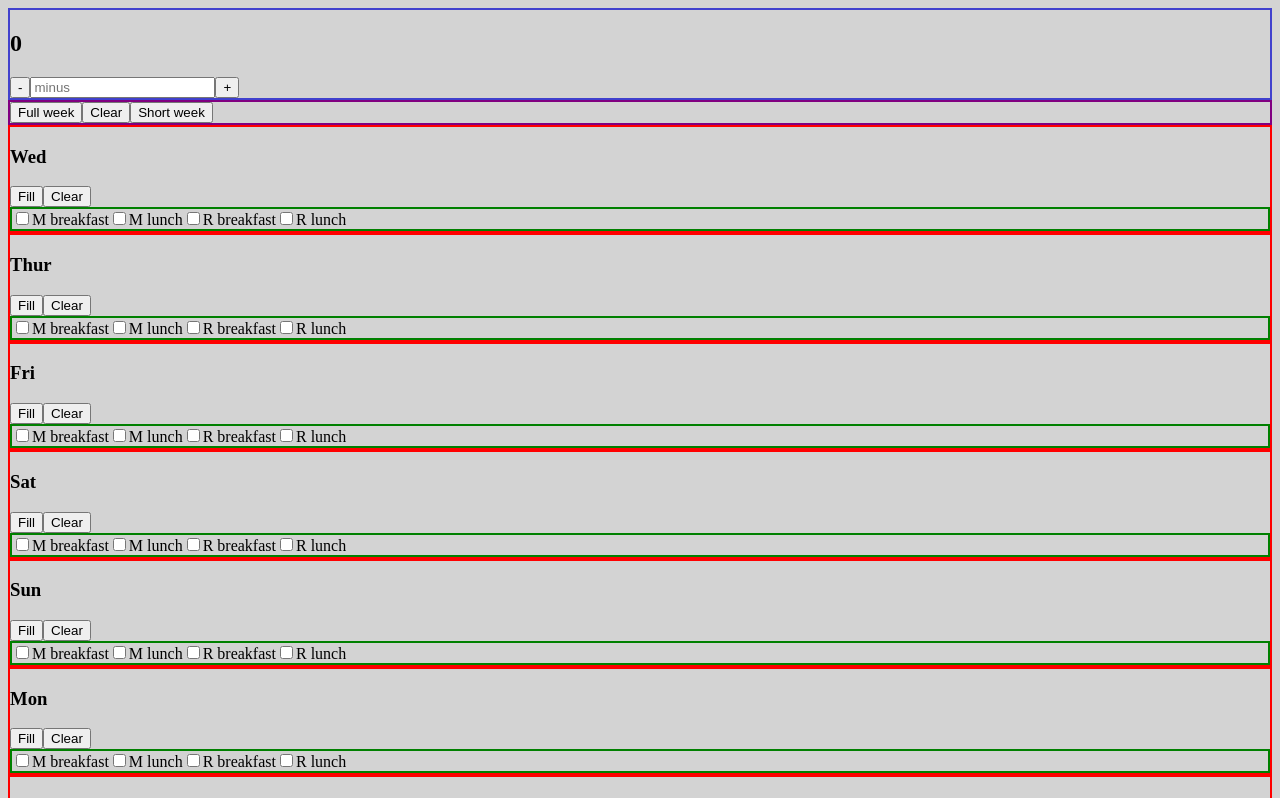
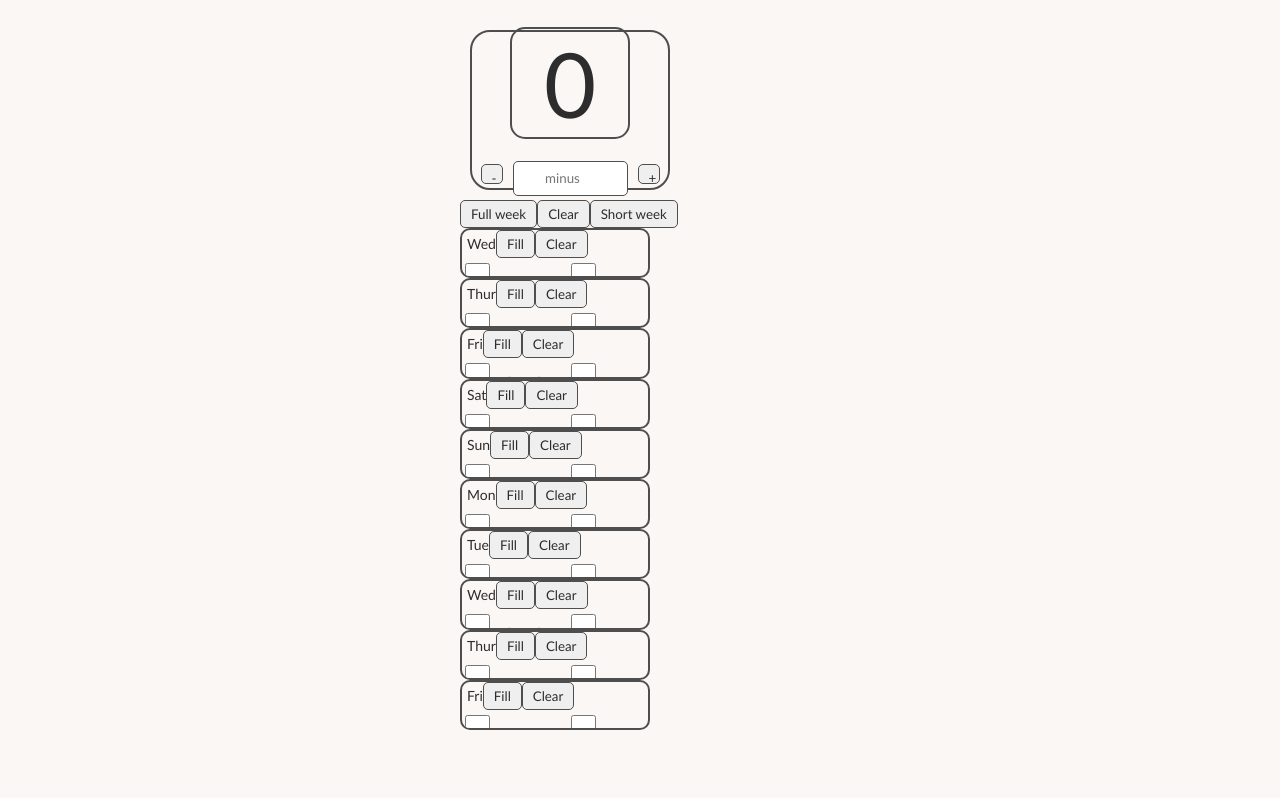
Before and after one commit to MsFairyViolet/AppleCounterReact, a Next.js app: page / in a window 1280 px wide. Shown: the top 798 px of the page. Built offline with nearby package versions, Linux system fonts and the light colour scheme.

Commit message:
CSS WIP
Remove absolute values, change to moving values
Make sure days go in pairs, then in columns

```diff
--- a/src/app/components/Counter.js
+++ b/src/app/components/Counter.js
@@ -11,7 +11,7 @@ export default function Counter({ count, inputValue, setInputValue }) {
             alert("No negative negatives")
             return
         }
-       setInputValue(value)
+        setInputValue(value)
     }
 
     const onDecrement = () => {
@@ -27,11 +27,16 @@ export default function Counter({ count, inputValue, setInputValue }) {
     }
 
     return (
-        <div className="counter">
-            <h2>{count}</h2>
-            <button onClick={onDecrement}>-</button>
-            <input type="number" placeholder="minus" value={inputValue} onChange={handleInputChange} />
-            <button onClick={onIncrement}>+</button>
+        <div className="counter-container">
+            <div className="apple-count">
+                {count}
+            </div>
+            <div className="substract-container">
+                <button className="plus-btn" onClick={onDecrement}>-</button>
+                <input className="substract-number" type="number" placeholder="minus" value={inputValue} onChange={handleInputChange} />
+                <button className="minus-btn" onClick={onIncrement}>+</button>
+            </div>
         </div>
+
     )
 }
--- a/src/app/components/Day.js
+++ b/src/app/components/Day.js
@@ -10,13 +10,10 @@ export default function Day({ index, name, day, setDays }) {
 
     const fillDay = (index) => {
         setDays((prevDays) => {
-            console.log("Before update:", prevDays);
-
             const newDays = prevDays.map((d, i) =>
                 i === index ? { ...d, MB: true, ML: true, RB: true, RL: true } : d
             );
 
-            console.log("After update:", newDays);
             return newDays;
         });
     };
@@ -25,17 +22,17 @@ export default function Day({ index, name, day, setDays }) {
     const clearDay = (index) => {
         setDays((prevDays) =>
             prevDays.map((d, i) =>
-                i === index ? { ...d, MB: false, ML: false, RB: false, RL: false} : d
+                i === index ? { ...d, MB: false, ML: false, RB: false, RL: false } : d
+            )
         )
-    )
     }
 
     return (
         <div className="day">
-            <h3>{name}</h3>
-
-            <button onClick={() => fillDay(index)}>Fill</button>
-            <button onClick={() => clearDay(index)}>Clear</button>
+            <div className="day-side">{name}
+                <button onClick={() => fillDay(index)}>Fill</button>
+                <button onClick={() => clearDay(index)}>Clear</button>
+            </div>
 
             <div className="checkboxes">
                 <label><input type="checkbox" checked={day.MB} onChange={() => handleCheckboxChange("MB")} />M breakfast</label>
--- a/src/app/globals.css
+++ b/src/app/globals.css
@@ -1,19 +1,136 @@
-body {
-  background-color: lightgray;
+:root {
+    --background-color: rgb(251, 247, 245);
+    --secondary-color: rgb(255, 255, 255);
+    --line-color: rgb(79, 78, 78);
+    --text-color: rgb(45, 45, 45);
+    --marieke-color: rgb(99, 24, 131);
+    --robin-color: rgb(36, 36, 177);
+    --error-color: rgb(141, 8, 8);
+    --box-border-color: #8f8f9d;
 }
 
-.counter{
-  border: 2px solid rgb(64, 64, 205)
+* {
+    margin: 0;
+    padding: 0;
+    box-sizing: border-box;
+    font-family: 'Trebuchet MS', Arial, sans-serif;
+    color: var(--text-color)
 }
 
-.day{
-  border: 2px solid red
+body {
+    width: 100%;
+    height: 100%;
+    display: flex;
+    justify-content: center;
+    align-items: center;
+    background-color: var(--background-color);
 }
 
-.week-control{
-  border: 2px solid purple
+.page {
+    width: 400px;
+    height: 750px;
+    display: flex;
+    flex-direction: column;
+    justify-content: flex-start;
+    padding: 20px;
+    border-radius: 10px;
 }
 
-.checkboxes{
-  border: 2px solid green
+/* Counter and apple count styles */
+.counter-container {
+    border: 2px solid var(--line-color);
+    border-radius: 20px;
+    width: 100%;
+    max-width: 200px;
+    height: 160px;
+    margin: 10px;
+    display: flex;
+    flex-direction: column;
+    justify-content: center;
+    align-items: center;
 }
+
+.apple-count {
+    width: 120px;
+    height: 120px;
+    border: 2px solid var(--line-color);
+    border-radius: 15px;
+    font-size: 90px;
+    margin: 12px;
+    display: flex;
+    justify-content: center;
+    align-items: center;
+}
+
+.substract-number {
+    width: 115px;
+    height: 35px;
+    border: 1.5px solid var(--line-color);
+    border-radius: 5px;
+    text-align: center;
+    margin: 10px;
+}
+
+.substract-container {
+    gap: 8px;
+    flex-direction: row;
+}
+
+/* Button styles */
+button {
+    cursor: pointer;
+    border-radius: 5px;
+    border: 1.5px solid var(--line-color);
+    padding: 5px 10px;
+}
+
+.plus-btn,
+.minus-btn {
+    height: 20px;
+    width: 20px;
+}
+
+/* Day styles */
+.day {
+    border: 2px solid var(--line-color);
+    border-radius: 10px;
+    width: 190px;
+    height: 105px;
+    padding: 0px 3px;
+    gap: 5px;
+    font-size: 12px;
+    display: flex;
+    flex-direction: column;
+    overflow: hidden;
+}
+
+.day-side {
+    font-size: 14px;
+    width: 48px;
+    height: 100%;
+    border-right: 1.5px solid var(--line-color);
+    padding: 0px 2px;
+    white-space: nowrap;
+}
+
+/* Label and button inside day */
+.day label {
+    margin-bottom: 15px;
+    font-size: 15px;
+    font-weight: bold;
+}
+
+/* Input styles for day */
+.day input {
+    width: 25px;
+    height: 25px;
+}
+
+/* Specific color overrides */
+.marieke input {
+    accent-color: var(--marieke-color);
+}
+
+.robin input {
+    accent-color: var(--robin-color);
+}
--- a/src/app/page.js
+++ b/src/app/page.js
@@ -92,7 +92,6 @@ export default function Home() {
 
     const inputNumber = Number(inputValue) || 0
     const newCount = totalChecked - inputNumber
-    console.log("New Count:", newCount)
 
     if (newCount > 99) {
       alert("Crazy amount of apples")
@@ -103,16 +102,15 @@ export default function Home() {
   }
 
   useEffect(() => {
-    console.log("Days state changed:", days)
     updateCount()
   }, [days, inputValue])
 
   return (
-    <div>
-      <Counter count={count} updateCount={updateCount} inputValue={inputValue} setInputValue={setInputValue}/>
-      < WeekControl setDays={setDays} setInputValue={setInputValue}/>
+    <div className="page">
+      <Counter count={count} updateCount={updateCount} inputValue={inputValue} setInputValue={setInputValue} />
+      < WeekControl setDays={setDays} setInputValue={setInputValue} />
       {days.map((day, index) => {
-        return <Day key={index} index={index} name={day.name} day={day} setDays={setDays}/>
+        return <Day key={index} index={index} name={day.name} day={day} setDays={setDays} />
       })}
 
     </div>
--- /dev/null
+++ b/src/app/temp css.css
@@ -0,0 +1,89 @@
+/* Media Queries for responsiveness */
+@media screen and (min-width: 1000px) {
+    main {
+        transform: scale(1.3);
+        transform-origin: top center;
+    }
+
+    .counter-container {
+        width: 200px;
+        height: 160px;
+    }
+
+    .apple-count {
+        font-size: 90px;
+    }
+
+    .substract-number {
+        width: 115px;
+    }
+}
+
+@media screen and (max-width: 1000px) {
+    main {
+        transform: scale(1.0);
+        margin: 0;
+    }
+
+    .counter-container {
+        width: 170px;
+        height: 130px;
+    }
+
+    .apple-count {
+        width: 100px;
+        height: 90px;
+        font-size: 60px;
+    }
+
+    .substract-number {
+        width: 90px;
+    }
+}
+
+.double-day {
+    display: flex;
+    gap: 10px;
+    margin-bottom: 10px;
+}
+
+.double-day:last-of-type {
+    margin-bottom: 0;
+}
+/* Profile buttons */
+.profile-btns-div {
+    display: flex;
+    gap: 10px;
+    justify-content: center;
+    margin: 0px 0px 10px 0px;
+}
+
+.profile-btn {
+    width: 147px;
+    height: 25px;
+    border: 2px solid var(--line-color);
+    background-color: var(--background-color);
+}
+
+.active {
+    background-color: var(--secondary-color);
+    border: 2px solid var(--box-border-color);
+}
+
+/* Week clearing button */
+.clear-week-btn {
+    height: 25px;
+    width: 90px;
+    border: 2px solid var(--line-color);
+}
+
+.day button {
+    width: 45px;
+    font-size: 12px;
+    margin: 3px 0px;
+}
+
+/* Error styles */
+.counter-container .error {
+    color: var(--error-color);
+}
```
